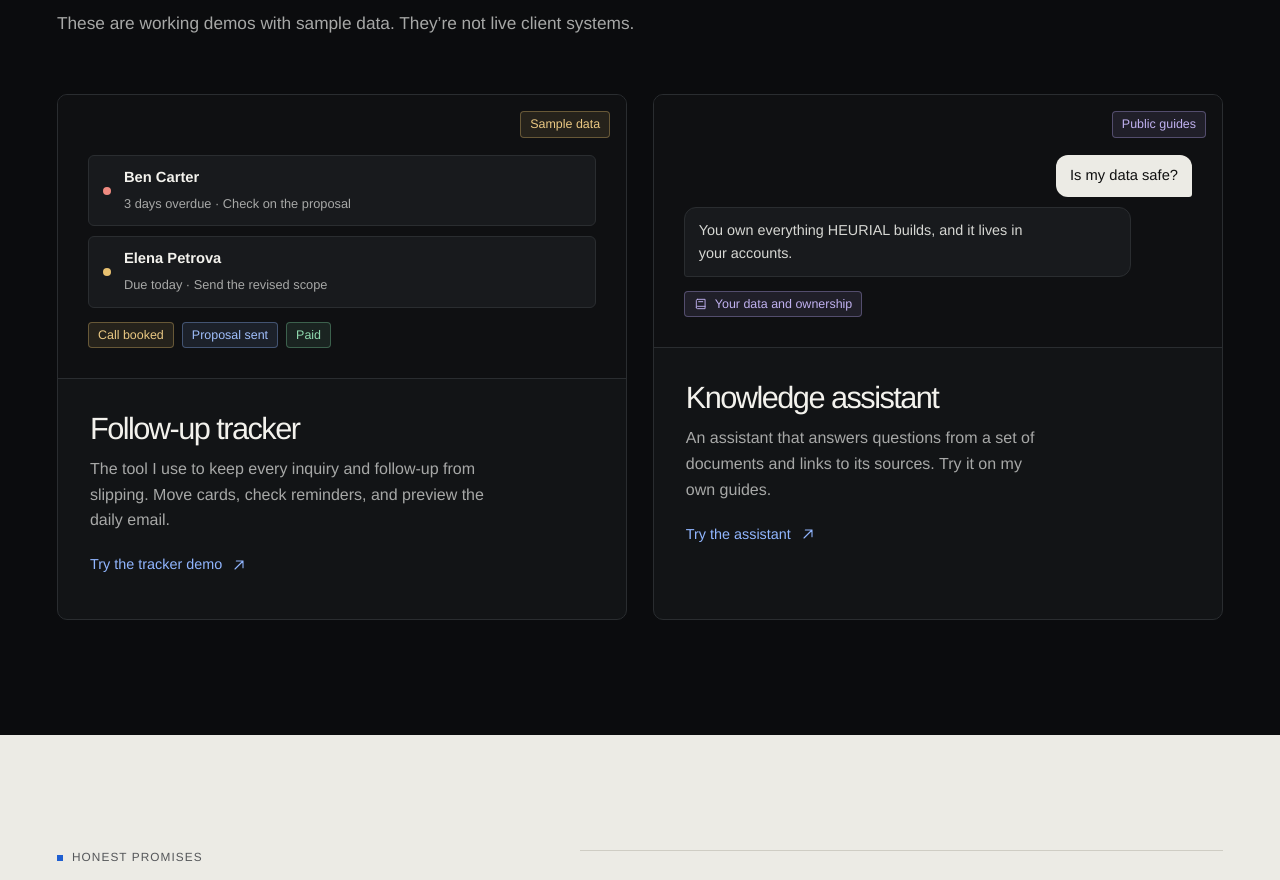
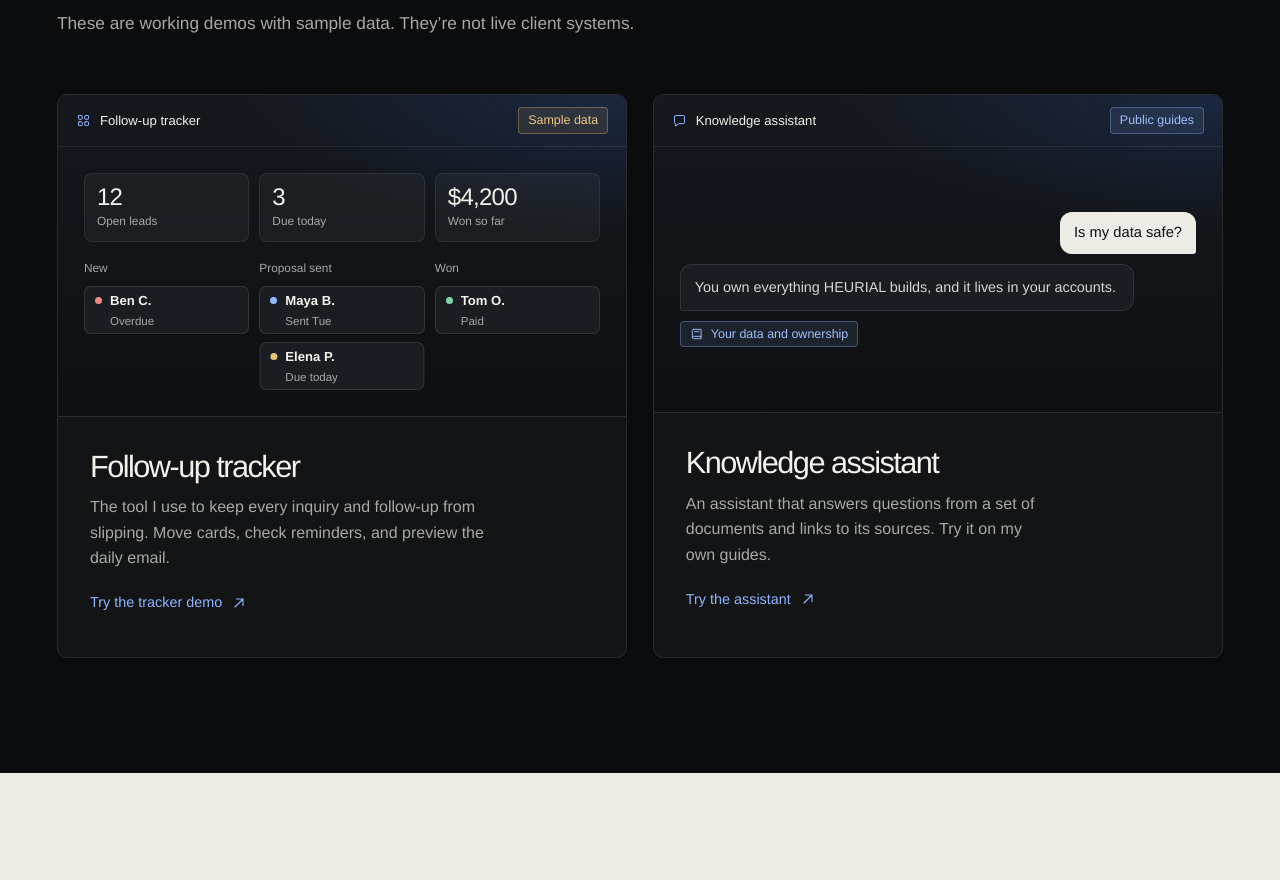
Before and after one commit to Nerezar/heurial-studio, a Next.js app: page / in a window 1280 px wide. Shown: the part 6045-6925 px from the top of the page. Built offline with nearby package versions, Linux system fonts and the light colour scheme; no server answers.

Commit message:
Demos section: window bars and animated previews, no violet
Co-Authored-By: Claude Fable 5.2 <noreply@anthropic.com>

```diff
--- a/app/home.css
+++ b/app/home.css
@@ -411,27 +411,69 @@ button.board-node:active { transform: scale(.985); }
 #demos { border-top: 1px solid var(--line); }
 .demo-grid { display: grid; grid-template-columns: repeat(2, minmax(0, 1fr)); gap: clamp(14px, 2vw, 26px); }
 .demo-card { display: grid; grid-template-rows: auto 1fr; overflow: hidden; }
+.demo-card:hover, .demo-card:focus-within { border-color: rgb(145 182 255 / .55); }
+/* The whole card is the link: the text link stretches over it. */
+.demo-card .text-link::after { content: ""; position: absolute; inset: 0; }
 .demo-preview {
-  position: relative;
   display: grid;
-  align-content: center;
-  gap: 10px;
-  min-height: 250px;
-  padding: clamp(52px, 5vw, 60px) clamp(18px, 2.6vw, 30px) clamp(18px, 2.6vw, 30px);
+  grid-template-rows: auto 1fr;
+  min-height: 318px;
   border-bottom: 1px solid var(--line);
-  background: #0f1012;
+  background: radial-gradient(110% 70% at 100% 0%, rgb(52 120 246 / .16), transparent 62%), linear-gradient(180deg, #15181d, #0e1013);
 }
-.demo-tag { position: absolute; top: 16px; right: 16px; }
+.demo-bar { display: flex; align-items: center; justify-content: space-between; gap: 12px; padding: 12px 18px; border-bottom: 1px solid rgb(255 255 255 / .08); font-size: .82rem; }
+.demo-bar > span:first-child { display: inline-flex; align-items: center; gap: 9px; color: var(--white); font-weight: 500; }
+.demo-bar > span:first-child svg { color: var(--signal); }
+.demo-view { display: grid; align-content: center; gap: 16px; padding: clamp(16px, 2.4vw, 26px); }
 .demo-body { display: grid; gap: 10px; align-content: start; padding: clamp(20px, 2.8vw, 32px); }
 .demo-body h3 { font-size: clamp(1.5rem, 2.4vw, 2rem); letter-spacing: -.05em; }
 .demo-body p { max-width: 46ch; color: var(--muted); }
-.mini-row { display: grid; grid-template-columns: auto minmax(0, 1fr); gap: 13px; align-items: center; padding: 10px 14px; border-radius: 6px; background: #181a1d; border: 1px solid var(--line); }
-.mini-row i { width: 8px; height: 8px; border-radius: 50%; background: var(--c); }
-.mini-row b { display: block; color: var(--white); font-size: .92rem; font-weight: 600; }
-.mini-row small { color: var(--muted); font-size: .8rem; }
-.mini-chips { display: flex; flex-wrap: wrap; gap: 8px; margin-top: 4px; }
+
+/* Tracker preview: three figures and a small board. One card moves a column to the right. */
+.mini-stats { display: grid; grid-template-columns: repeat(3, minmax(0, 1fr)); gap: 10px; }
+.mini-stats p { display: grid; gap: 2px; padding: 10px 12px; border-radius: 8px; background: rgb(255 255 255 / .04); border: 1px solid rgb(255 255 255 / .08); }
+.mini-stats b { color: var(--white); font-size: clamp(1.15rem, 1.9vw, 1.5rem); font-weight: 500; letter-spacing: -.03em; line-height: 1.1; }
+.mini-stats small { overflow: hidden; color: var(--muted); font-size: .74rem; white-space: nowrap; text-overflow: ellipsis; }
+.mini-board { --g: 10px; --card: 48px; position: relative; display: grid; grid-template-columns: repeat(3, minmax(0, 1fr)); gap: var(--g); padding-bottom: calc(var(--card) + 8px); }
+.mini-col { display: grid; gap: 8px; align-content: start; }
+.mini-col > small { height: 20px; overflow: hidden; color: var(--muted); font-size: .74rem; line-height: 20px; white-space: nowrap; text-overflow: ellipsis; }
+.mini-card { display: grid; grid-template-columns: auto minmax(0, 1fr); gap: 1px 8px; align-content: center; align-items: center; height: var(--card); padding: 0 10px; border-radius: 7px; background: #1a1d22; border: 1px solid rgb(255 255 255 / .1); }
+.mini-card i { width: 7px; height: 7px; border-radius: 50%; background: var(--c); }
+.mini-card b, .mini-card span { overflow: hidden; white-space: nowrap; text-overflow: ellipsis; }
+.mini-card b { color: var(--white); font-size: .82rem; font-weight: 600; }
+.mini-card span { grid-column: 2; color: var(--muted); font-size: .72rem; }
+.mini-mover { position: absolute; left: 0; top: calc(20px + 8px + var(--card) + 8px); width: calc((100% - 2 * var(--g)) / 3); transform: translateX(calc(100% + var(--g))); }
+@keyframes mini-move {
+  0%, 22% { transform: none; box-shadow: none; }
+  34% { transform: rotate(-1.5deg) scale(1.05); box-shadow: 0 14px 26px rgb(0 0 0 / .5); border-color: var(--signal); }
+  62% { transform: translateX(calc(100% + var(--g))) rotate(1deg) scale(1.05); box-shadow: 0 14px 26px rgb(0 0 0 / .5); border-color: var(--signal); }
+  72%, 100% { transform: translateX(calc(100% + var(--g))); box-shadow: none; }
+}
+
+/* Assistant preview: a question, a moment of typing, an answer and its source. */
+.mini-chat { gap: 10px; }
 .mini-q { justify-self: end; max-width: 80%; padding: 9px 14px; border-radius: 12px 12px 3px 12px; background: var(--paper); color: var(--ink); font-size: .92rem; }
-.mini-a { max-width: 88%; padding: 11px 14px; border-radius: 12px 12px 12px 3px; background: #181a1d; border: 1px solid var(--line); color: var(--text); font-size: .9rem; }
+.mini-turn { position: relative; }
+.mini-a { max-width: 88%; padding: 11px 14px; border-radius: 12px 12px 12px 3px; background: #1a1d22; border: 1px solid rgb(255 255 255 / .1); color: var(--text); font-size: .9rem; }
+.mini-dots { position: absolute; top: 0; left: 0; display: inline-flex; gap: 5px; padding: 14px; border-radius: 12px 12px 12px 3px; background: #1a1d22; border: 1px solid rgb(255 255 255 / .1); opacity: 0; }
+.mini-dots i { width: 6px; height: 6px; border-radius: 50%; background: var(--muted); animation: mini-blink 1s ease-in-out infinite; }
+.mini-dots i:nth-child(2) { animation-delay: .15s; }
+.mini-dots i:nth-child(3) { animation-delay: .3s; }
+.mini-source { width: fit-content; }
+@keyframes mini-blink { 50% { opacity: .3; transform: translateY(-2px); } }
+@keyframes mini-ask { 0%, 6% { opacity: 0; transform: translateY(8px); } 13%, 100% { opacity: 1; transform: none; } }
+@keyframes mini-think { 0%, 15% { opacity: 0; } 20%, 42% { opacity: 1; } 47%, 100% { opacity: 0; } }
+@keyframes mini-answer { 0%, 45% { opacity: 0; transform: translateY(8px); } 53%, 100% { opacity: 1; transform: none; } }
+@keyframes mini-cite { 0%, 58% { opacity: 0; transform: translateY(6px); } 66%, 100% { opacity: 1; transform: none; } }
+
+/* The previews play once when the card scrolls into view and keep looping while it is hovered or focused.
+   Without the reveal script (or with reduced motion) they simply show their finished state. */
+.demo-card:is(.is-visible, :hover, :focus-within) .mini-mover { animation: mini-move 5s var(--ease-out) .5s 1 backwards; }
+.demo-card:is(.is-visible, :hover, :focus-within) .mini-q { animation: mini-ask 6s ease .5s 1 backwards; }
+.demo-card:is(.is-visible, :hover, :focus-within) .mini-dots { animation: mini-think 6s ease .5s 1 backwards; }
+.demo-card:is(.is-visible, :hover, :focus-within) .mini-a { animation: mini-answer 6s ease .5s 1 backwards; }
+.demo-card:is(.is-visible, :hover, :focus-within) .mini-source { animation: mini-cite 6s ease .5s 1 backwards; }
+.demo-card:is(:hover, :focus-within) :is(.mini-mover, .mini-q, .mini-dots, .mini-a, .mini-source) { animation-iteration-count: infinite; }
 
 @media (max-width: 960px) {
   .hero { min-height: 0; }
@@ -462,6 +504,10 @@ button.board-node:active { transform: scale(.985); }
   .calc-result { min-height: 430px; }
 }
 @media (max-width: 560px) {
+  .mini-board { --g: 8px; }
+  .mini-card { gap: 1px 6px; padding: 0 8px; }
+  .mini-stats { gap: 8px; }
+  .mini-stats p { padding: 9px 10px; }
   /* The Source column is dropped on phones so names and needs fit without being cut off. */
   .flow-row { grid-template-columns: 20px 1.1fr 1.35fr .8fr; padding-inline: 12px; font-size: .8rem; }
   .flow-row span:nth-child(4) { display: none; }
@@ -470,5 +516,6 @@ button.board-node:active { transform: scale(.985); }
 @media (prefers-reduced-motion: reduce) {
   .flow-in, .flow-window, .flow-btn.is-primary, .flow-btn.is-primary::after, .flow-caret::after { animation: none; }
   .board .is-new, .board-flash, .board-approve, .board-ring { animation: none; }
+  .demo-card :is(.mini-mover, .mini-q, .mini-dots, .mini-a, .mini-source, .mini-dots i) { animation: none !important; }
   .price-roll > span { transition: none; }
 }
--- a/app/page.tsx
+++ b/app/page.tsx
@@ -212,13 +212,19 @@ export default function Home() {
         <div className="demo-grid">
           <article className="glass lift demo-card">
             <div className="demo-preview" aria-hidden="true">
-              <span className="chip demo-tag" style={tone("amber")}>Sample data</span>
-              <div className="mini-row" style={tone("red")}><i /><span><b>Ben Carter</b><small>3 days overdue · Check on the proposal</small></span></div>
-              <div className="mini-row" style={tone("amber")}><i /><span><b>Elena Petrova</b><small>Due today · Send the revised scope</small></span></div>
-              <div className="mini-chips">
-                <span className="chip" style={tone("amber")}>Call booked</span>
-                <span className="chip" style={tone("signal")}>Proposal sent</span>
-                <span className="chip" style={tone("green")}>Paid</span>
+              <div className="demo-bar"><span><Icon name="grid" size={15} />Follow-up tracker</span><span className="chip" style={tone("amber")}>Sample data</span></div>
+              <div className="demo-view">
+                <div className="mini-stats">
+                  <p><b className="num">12</b><small>Open leads</small></p>
+                  <p><b className="num">3</b><small>Due today</small></p>
+                  <p><b className="num">$4,200</b><small>Won so far</small></p>
+                </div>
+                <div className="mini-board">
+                  <div className="mini-col"><small>New</small><div className="mini-card" style={tone("red")}><i /><b>Ben C.</b><span>Overdue</span></div></div>
+                  <div className="mini-col"><small>Proposal sent</small><div className="mini-card" style={tone("signal")}><i /><b>Maya B.</b><span>Sent Tue</span></div></div>
+                  <div className="mini-col"><small>Won</small><div className="mini-card" style={tone("green")}><i /><b>Tom O.</b><span>Paid</span></div></div>
+                  <div className="mini-card mini-mover" style={tone("amber")}><i /><b>Elena P.</b><span>Due today</span></div>
+                </div>
               </div>
             </div>
             <div className="demo-body">
@@ -229,11 +235,14 @@ export default function Home() {
           </article>
           <article className="glass lift demo-card">
             <div className="demo-preview" aria-hidden="true">
-              <span className="chip demo-tag" style={tone("violet")}>Public guides</span>
-              <p className="mini-q">Is my data safe?</p>
-              <p className="mini-a">You own everything HEURIAL builds, and it lives in your accounts.</p>
-              <div className="mini-chips">
-                <span className="chip" style={tone("violet")}><Icon name="book" size={14} />Your data and ownership</span>
+              <div className="demo-bar"><span><Icon name="chat" size={15} />Knowledge assistant</span><span className="chip" style={tone("signal")}>Public guides</span></div>
+              <div className="demo-view mini-chat">
+                <p className="mini-q">Is my data safe?</p>
+                <div className="mini-turn">
+                  <span className="mini-dots"><i /><i /><i /></span>
+                  <p className="mini-a">You own everything HEURIAL builds, and it lives in your accounts.</p>
+                </div>
+                <span className="chip mini-source" style={tone("signal")}><Icon name="book" size={14} />Your data and ownership</span>
               </div>
             </div>
             <div className="demo-body">
```
Also changed, not shown: 1 other file (tests, documents, lock files or other folders).
